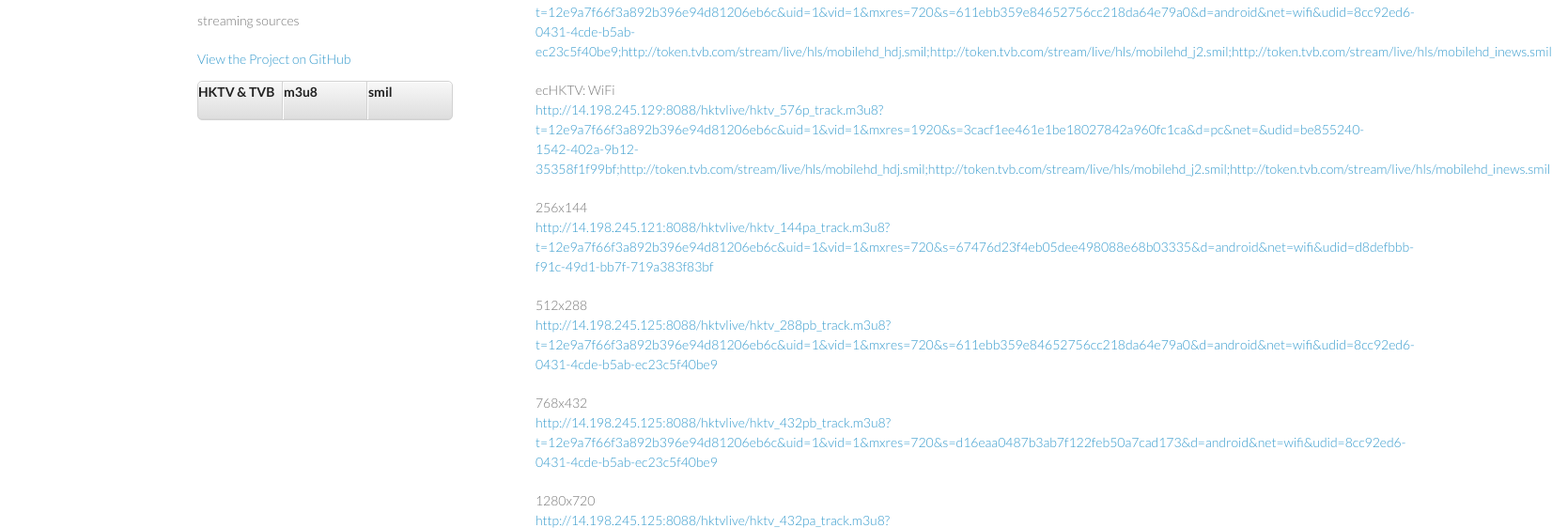
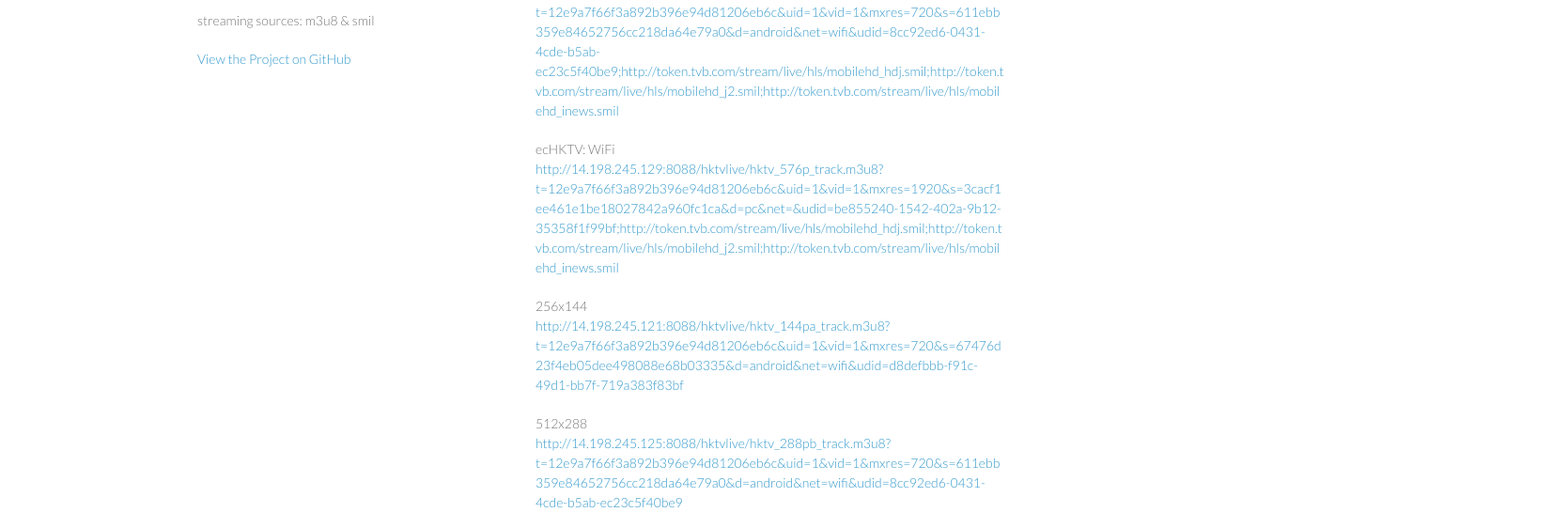
Before and after one commit to echktv/echktv, a plain HTML site: page index.html in a window 1280 px wide. Shown: the part 98-660 px from the top of the page at 94% size, 1652 px wide, since content can reach past the window. Drawn offline with Linux system fonts and the light colour scheme.

Commit message:
Update index.html

```diff
--- a/index.html
+++ b/index.html
@@ -16,18 +16,12 @@
     <div class="wrapper">
       <header>
         <h1>ecHKTV</h1>
-        <p>streaming sources</p>
+        <p>streaming sources: m3u8 &amp; smil</p>
 
         <p class="view"><a href="https://github.com/echktv/echktv">View the Project on GitHub <small></small></a></p>
 
-
-        <ul>
-          <li><strong>HKTV &amp; TVB</strong></li>
-          <li><strong>m3u8</strong></li>
-          <li><strong>smil</strong></li>
-        </ul>
       </header>
-      <section>
+      <section style="word-wrap: break-word;">
         <p>ecHKTV: 3G<br />
 <a href="http://14.198.245.125:8088/hktvlive/hktv_288pb_track.m3u8?t=12e9a7f66f3a892b396e94d81206eb6c&amp;uid=1&amp;vid=1&amp;mxres=720&amp;s=611ebb359e84652756cc218da64e79a0&amp;d=android&amp;net=wifi&amp;udid=8cc92ed6-0431-4cde-b5ab-ec23c5f40be9;http://token.tvb.com/stream/live/hls/mobilehd_hdj.smil;http://token.tvb.com/stream/live/hls/mobilehd_j2.smil;http://token.tvb.com/stream/live/hls/mobilehd_inews.smil">http://14.198.245.125:8088/hktvlive/hktv_288pb_track.m3u8?t=12e9a7f66f3a892b396e94d81206eb6c&amp;uid=1&amp;vid=1&amp;mxres=720&amp;s=611ebb359e84652756cc218da64e79a0&amp;d=android&amp;net=wifi&amp;udid=8cc92ed6-0431-4cde-b5ab-ec23c5f40be9;http://token.tvb.com/stream/live/hls/mobilehd_hdj.smil;http://token.tvb.com/stream/live/hls/mobilehd_j2.smil;http://token.tvb.com/stream/live/hls/mobilehd_inews.smil</a></p>
 
```
